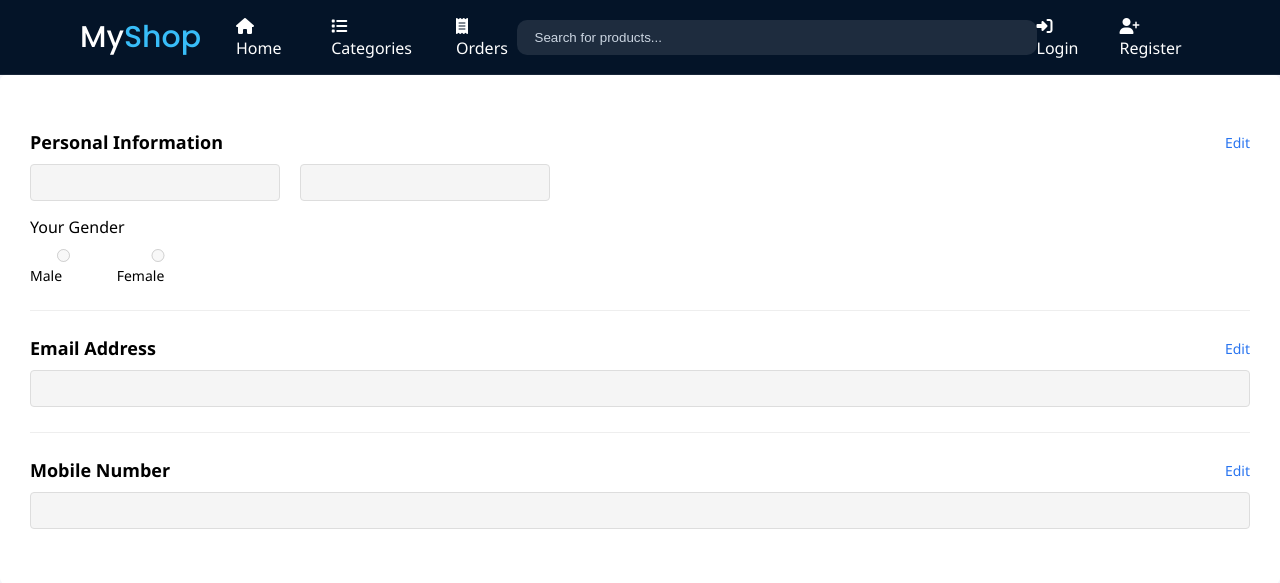
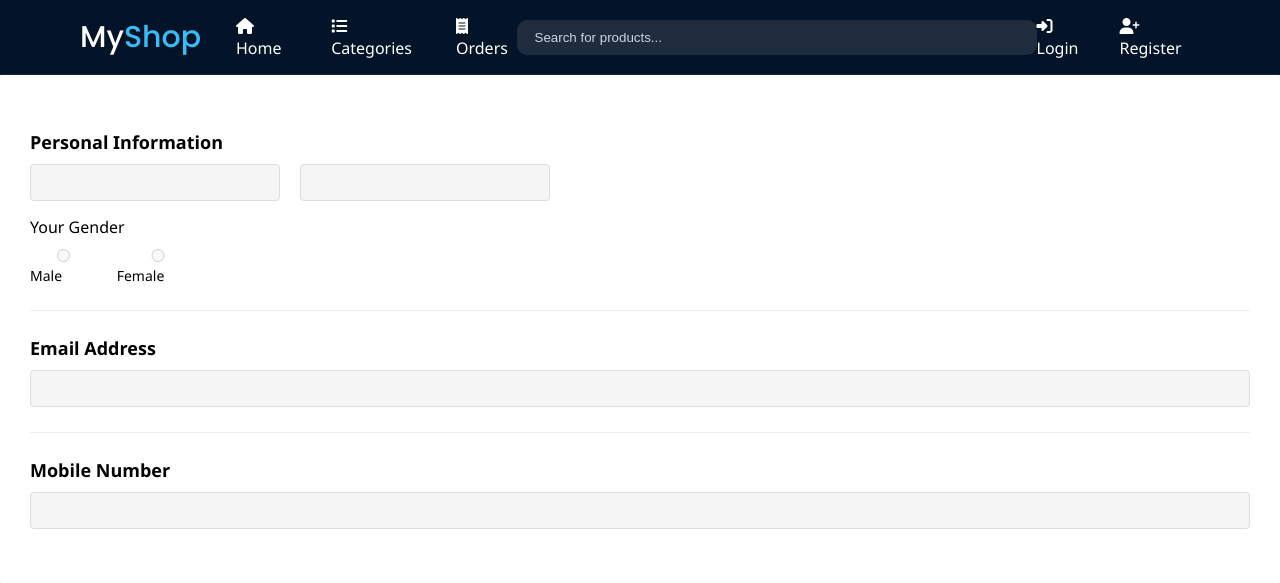
Before and after one commit to jawaharvanapall1/flask-ecommerce-myshop, a Flask app: template templates/user/user_profile.html in a window 1280 px wide. Shown: the top 583 px of the page. Run offline with Flask 3, Linux system fonts and the light colour scheme; the template is opened without the code that fills it, so the values that code supplies are empty.

Commit message:
Updated profile UI and edit feature

```diff
--- a/requirements.txt
+++ b/requirements.txt
@@ -1,5 +1,5 @@
-flask
+Flask
+gunicorn
 mysql-connector-python
 PyJWT
-functools
-werkzeug.security
+Werkzeug
--- a/templates/user/user_profile.html
+++ b/templates/user/user_profile.html
@@ -10,7 +10,7 @@
             <div class="profile-section" data-section="personal">
                 <div class="section-header">
                     <h3>Personal Information</h3>
-                    <a href="#" class="edit-link">Edit</a>
+
                 </div>
 
                 <div class="name-row">
@@ -39,7 +39,7 @@
             <div class="profile-section" data-section="email">
                 <div class="section-header">
                     <h3>Email Address</h3>
-                    <a href="#" class="edit-link">Edit</a>
+
                 </div>
                 <input type="email" value="{{ user.EMAIL }}" disabled>
             </div>
@@ -48,7 +48,7 @@
             <div class="profile-section" data-section="mobile">
                 <div class="section-header">
                     <h3>Mobile Number</h3>
-                    <a href="#" class="edit-link">Edit</a>
+
                 </div>
                 <input type="text" value="{{ user.PHONE_NUMBER }}" disabled>
             </div>
```
